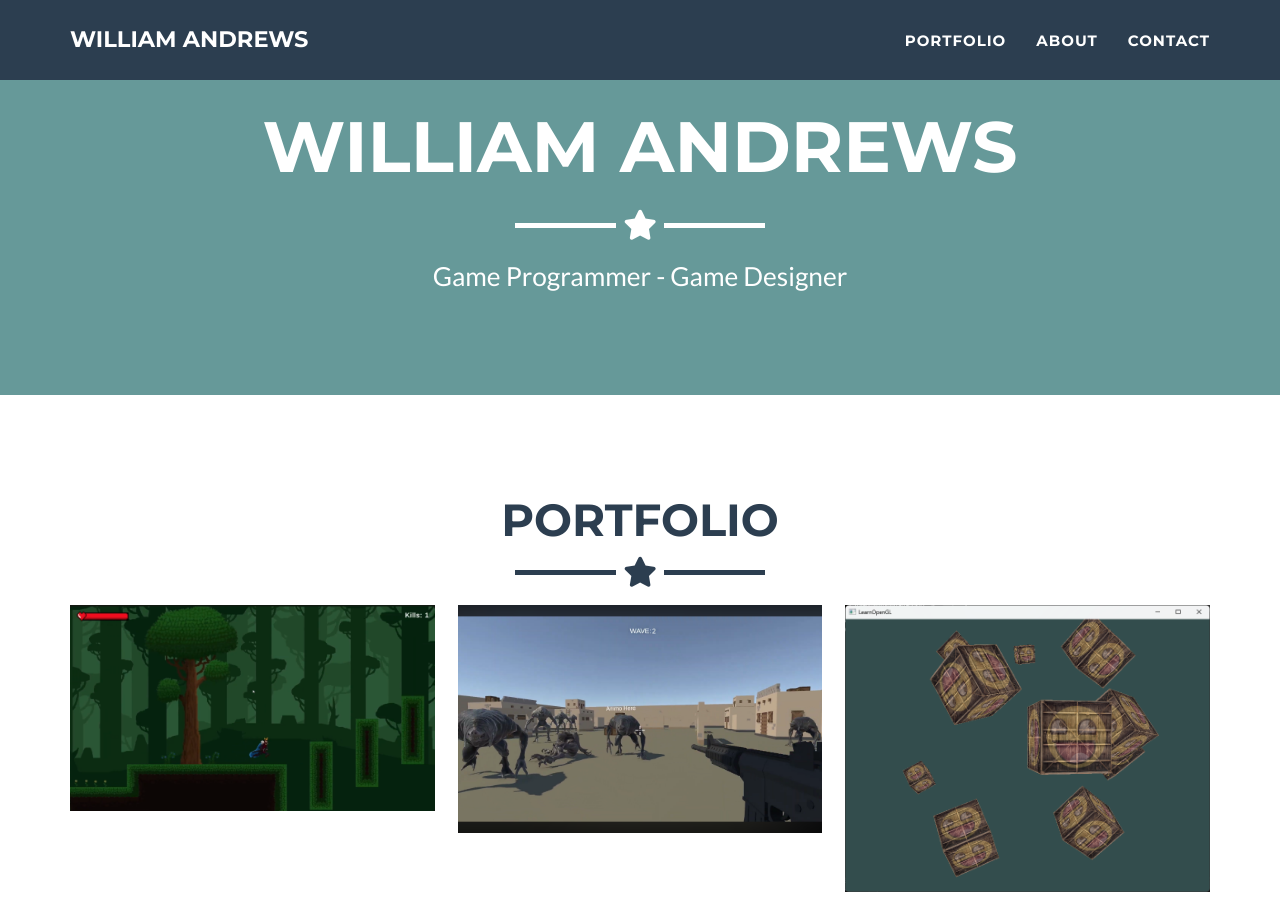
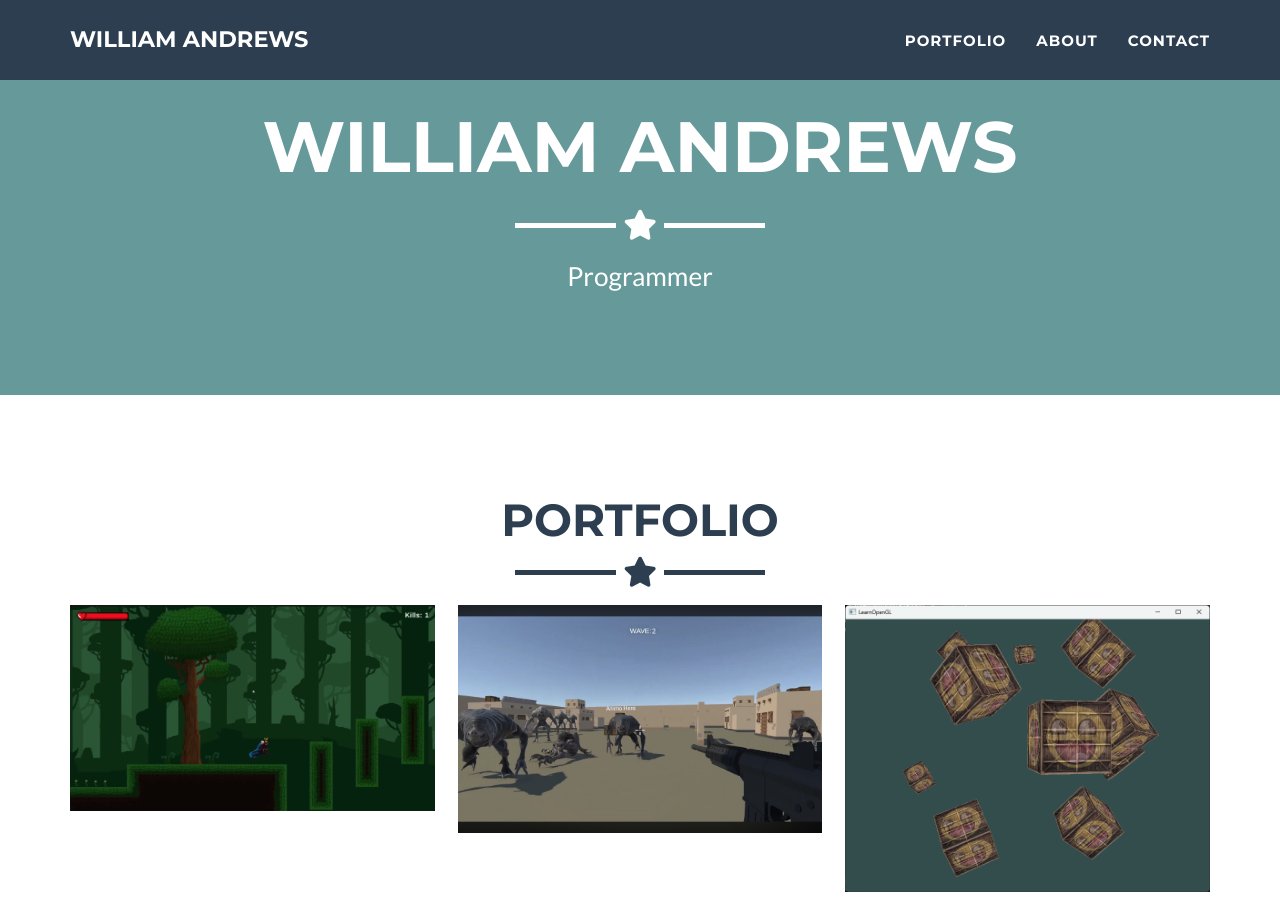
Before and after one commit to WilliamAndrews1013/WilliamAndrews1013.github.io, a Jekyll site: the page built from _posts/2025-07-11-kingsrenegade.markdown, in a window 1280 px wide and 900 px high, scrolled down 633 px. Built offline with Jekyll 4.4.1, drawn with Linux system fonts in a browser that asks for light colours.

Commit message:
Change soem words

```diff
--- a/_config.yml
+++ b/_config.yml
@@ -4,7 +4,7 @@ email: williamandrews1013@gmail.com
 url:
 description: "This is my Portifolio website to display my games that I have worked on over the times"
 keywords: "your keywords, separated by commas"
-skills: "Game Programmer - Game Designer"
+skills: "Programmer"
 meta_author: LastName FirstName
 
 # Google webmaster tools
```
